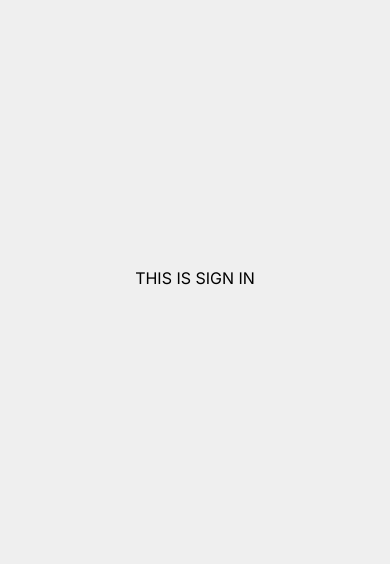
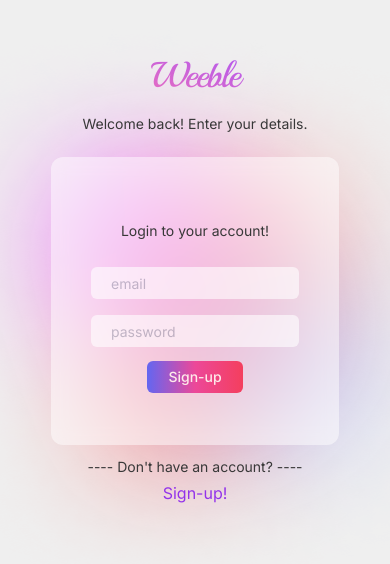
Before and after one commit to SneakyBuzZ/Weeble-Social-Media-App, a React (Vite) app: page /sign-in in a window 390 px wide. Shown: the part 144-708 px from the top of the page. Built offline with nearby package versions, Linux system fonts and the light colour scheme; no server answers.

Commit message:
Signin Page added

```diff
--- a/src/_auth/forms/SigninForm.tsx
+++ b/src/_auth/forms/SigninForm.tsx
@@ -1,10 +1,145 @@
+import { z } from "zod";
+import { zodResolver } from "@hookform/resolvers/zod";
+import {
+  Form,
+  FormControl,
+  FormField,
+  FormItem,
+  FormMessage,
+} from "@/components/ui/form";
+import { Input } from "@/components/ui/input";
+
+import { SigninValidation } from "@/lib/validation";
+import { Button } from "@/components/ui/button";
+import { useForm } from "react-hook-form";
+import { Link, useNavigate } from "react-router-dom";
+import Loader from "@/components/shared/Loader";
+import ThemeSwitcher from "@/components/shared/ThemeSwitcher";
+
+import { useToast } from "@/components/ui/use-toast";
+import { useSignInAccountMutation } from "@/lib/react-query/queriesAndMutations";
+import { useAuthContext } from "@/contexts/AuthContext";
 
 function SigninForm() {
+  const navigate = useNavigate();
+
+  const { checkAuthUser, isLoading: isUserLoading } = useAuthContext();
+
+  const { mutateAsync: signInAccount, isPending } = useSignInAccountMutation();
+
+  // 1. Define your form.
+  const form = useForm<z.infer<typeof SigninValidation>>({
+    resolver: zodResolver(SigninValidation),
+    defaultValues: {
+      email: "",
+      password: "",
+    },
+  });
+
+  const { toast } = useToast();
+
+  // 2. Define a submit handler.
+  async function onSubmit(values: z.infer<typeof SigninValidation>) {
+    const session = await signInAccount({
+      email: values.email,
+      password: values.password,
+    });
+    if (!session) {
+      return toast({ title: "Sign-in failed! Please try again." });
+    }
+
+    const isLoggedIn = await checkAuthUser();
+
+    if (isLoggedIn) {
+      form.reset();
+
+      navigate("/");
+    } else {
+      return toast({ title: "User has not logged-in" });
+    }
+  }
+
   return (
     <>
-    <h1>THIS IS SIGN IN</h1>
+      <div className="form size-full flex justify-center items-center">
+        <Form {...form}>
+          <div className="flex-center flex-col item-center w-screen md:w-full">
+            <ThemeSwitcher>
+              <h1 className="h1-kaushik w-36 text-center playball-regular purple-to-pink">
+                Weeble
+              </h1>
+            </ThemeSwitcher>
+
+            <h1 className="small-regular text-gray-light w-72 md:w-96 text-center my-3">
+              Welcome back! Enter your details.
+            </h1>
+
+            <form
+              onSubmit={form.handleSubmit(onSubmit)}
+              className=" flex flex-col gap-3  dark:bg-[#000]/30 bg-[#ffffff]/50 backdrop-blur my-3 rounded-xl  px-14 py-10 items-center size-72 md:size-auto justify-center"
+            >
+              <h1 className="small-regular text-gray-light w-72 md:w-96 text-center my-3">
+                Login to your account!
+              </h1>
+              <FormField
+                control={form.control}
+                name="email"
+                render={({ field }) => (
+                  <FormItem>
+                    <FormControl>
+                      <Input
+                        placeholder="email"
+                        className="bg-white dark:bg-opacity-5 opacity-60 border-none my-[2px] px-5 h-8 md:h-10 w-52 md:w-full"
+                        type="email"
+                        {...field}
+                      />
+                    </FormControl>
+                    <FormMessage />
+                  </FormItem>
+                )}
+              />
+
+              <FormField
+                control={form.control}
+                name="password"
+                render={({ field }) => (
+                  <FormItem>
+                    <FormControl>
+                      <Input
+                        placeholder="password"
+                        className="bg-white dark:bg-opacity-5 opacity-60 border-none my-[2px] px-5 h-8 md:h-10 w-52 md:w-full"
+                        type="password"
+                        {...field}
+                      />
+                    </FormControl>
+                    <FormMessage />
+                  </FormItem>
+                )}
+              />
+
+              <Button
+                type="submit"
+                className="bg-gradient-to-r from-indigo-500 via-pink-500 to-rose-500 text-[#feeaea] h-8 md:h-10 w-24 md:w-full"
+              >
+                {isUserLoading ? <Loader /> : "Sign-up"}
+              </Button>
+            </form>
+
+            <h1 className="small-regular md:text-md text-gray-light">
+              {" "}
+              ---- Don't have an account? ----
+            </h1>
+            <Link
+              className="text-md dark:text-purple-300 text-purple-600  mt-1"
+              to="/sign-up"
+            >
+              Sign-up!
+            </Link>
+          </div>
+        </Form>
+      </div>
     </>
-  )
+  );
 }
 
-export default SigninForm
+export default SigninForm;
--- a/src/_auth/forms/SignupForm.tsx
+++ b/src/_auth/forms/SignupForm.tsx
@@ -61,7 +61,6 @@ function SignupForm() {
       email: values.email,
       password: values.password,
     });
-    if (session) console.log("new session ", session);
     if (!session) {
       return toast({ title: "Sign-in failed! Please try again." });
     }
@@ -71,9 +70,8 @@ function SignupForm() {
     if (isLoggedIn) {
       form.reset();
 
-      navigate("/");
+      navigate("/sign-in");
     } else {
-      console.log("isLoggedin ", isLoggedIn);
       return toast({ title: "User has not logged-in" });
     }
   }
--- a/src/lib/validation/index.ts
+++ b/src/lib/validation/index.ts
@@ -1,8 +1,19 @@
-import { z } from "zod"
+import { z } from "zod";
 
 export const SignupValidation = z.object({
-    name: z.string().min(4,{message: "name must be atleast 4 characters"}),
-    username: z.string().min(4,{message: "username must be atleast 4 characters"}),
-    email: z.string().email(),
-    password : z.string().min(8,{message: "Password must be atleast 8 characters"})
-  })
+  name: z.string().min(4, { message: "name must be atleast 4 characters" }),
+  username: z
+    .string()
+    .min(4, { message: "username must be atleast 4 characters" }),
+  email: z.string().email(),
+  password: z
+    .string()
+    .min(8, { message: "Password must be atleast 8 characters" }),
+});
+
+export const SigninValidation = z.object({
+  email: z.string().email(),
+  password: z
+    .string()
+    .min(8, { message: "Password must be atleast 8 characters" }),
+});
```
